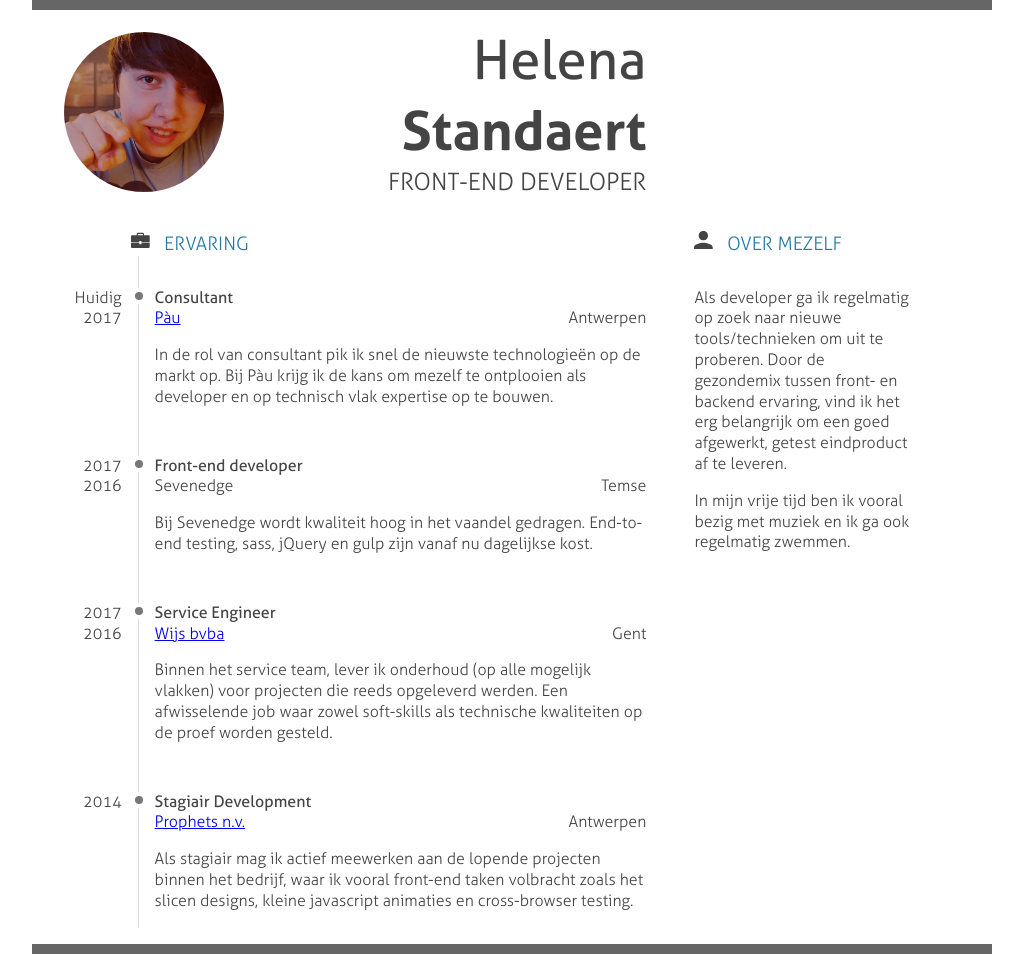
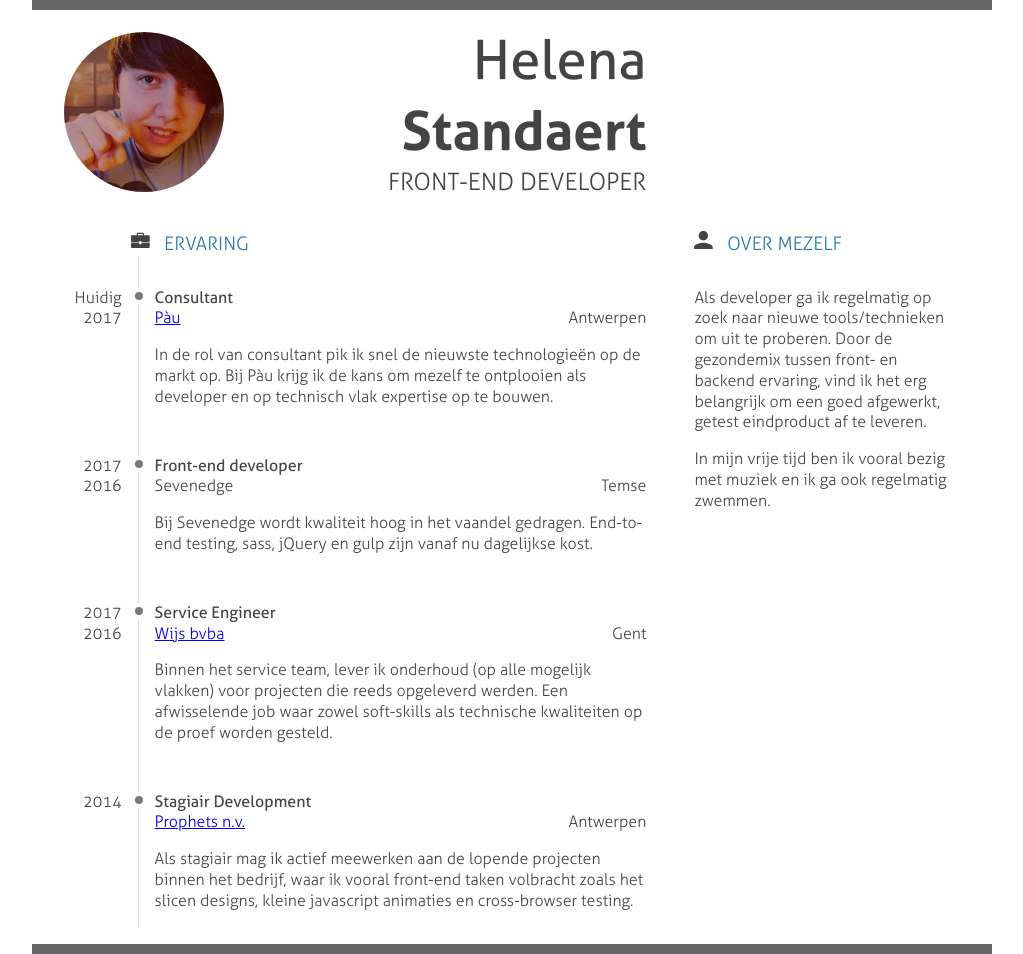
Before and after one commit to hstandaert/hstandaert.github.io, a Jekyll site: the page built from index.md, in a window 1280 px wide. Shown: the whole page, without its empty margins (128-1151 px from the left). Built offline with Jekyll 4.4.1, drawn with Linux system fonts in a browser that asks for light colours.

Commit message:
Use CSS grid for positioning of page elements

```diff
--- a/_sass/_components.header.scss
+++ b/_sass/_components.header.scss
@@ -6,7 +6,6 @@ $header-font-size: 3.4rem !default;
 
 .c-header {
 	text-align: center;
-	flex-basis: 100%;
 	min-height: 100vh;
 	display: flex;
 	flex-direction: column;
@@ -20,7 +19,8 @@ $header-font-size: 3.4rem !default;
 	}
 
 	@include respond-to(desktop) {
-		flex-basis: $page-main-width;
+		width: $page-main-width;
+		grid-column: 1 / span 2;
 	}
 
 	&__image {
--- a/_sass/_elements.page.scss
+++ b/_sass/_elements.page.scss
@@ -11,8 +11,7 @@ body {
 	font-weight: $font-weight-light;
 	line-height: $line-height-base;
 	color: $color-text;
-	display: flex;
-	flex-wrap: wrap;
+	display: grid;
 
 	width: 100%;
 	margin: 0 auto;
@@ -29,20 +28,17 @@ body {
 		padding-left: 2rem;
 		padding-right: 2rem;
 	}
+
+	@include respond-to(desktop) {
+		grid-template-columns: $page-main-width auto;
+		grid-column-gap: 3rem;
+	}
 }
 
 main {
 	order: 2;
 
 	@include respond-to(desktop) {
-		flex-basis: $page-main-width;
 		order: initial;
 	}
 }
-
-aside {
-	@include respond-to(desktop) {
-		flex-basis: calc(#{100% - $page-main-width} - 3rem);
-		padding-left: 3rem;
-	}
-}
```
